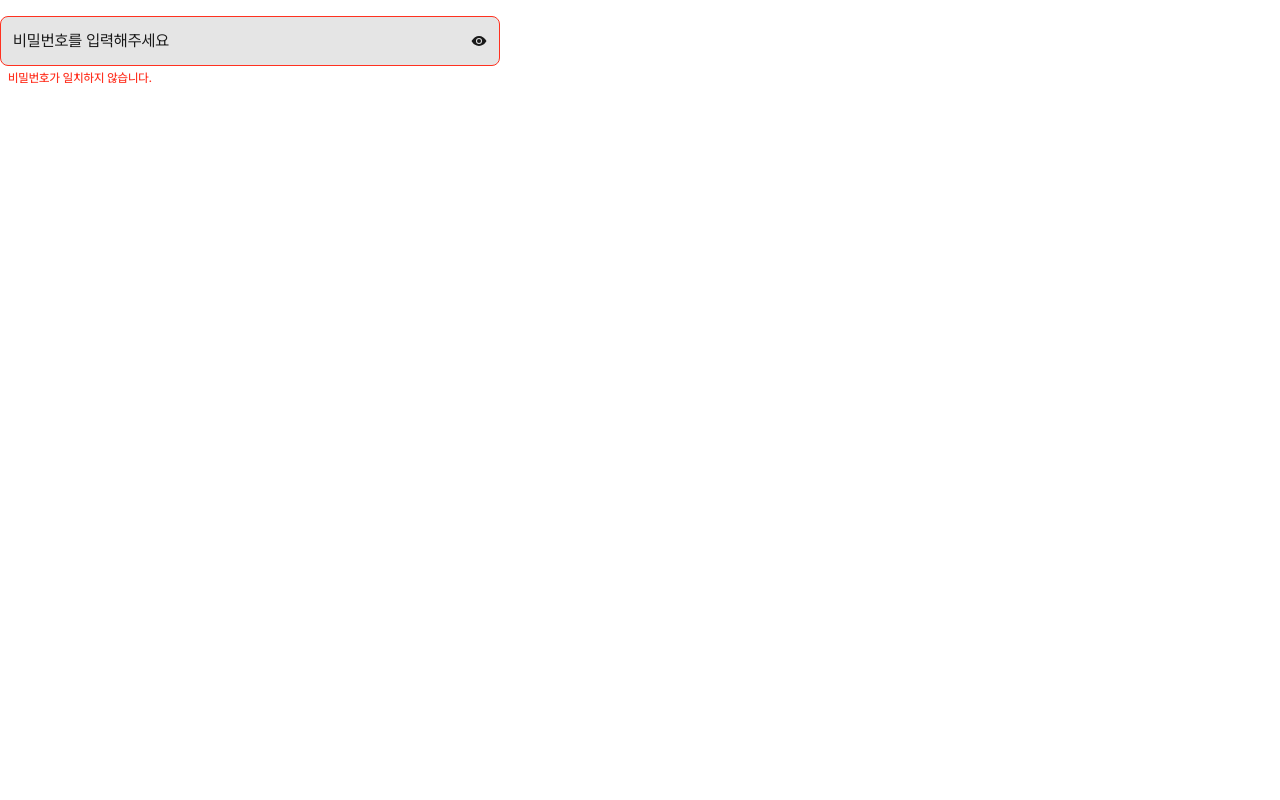
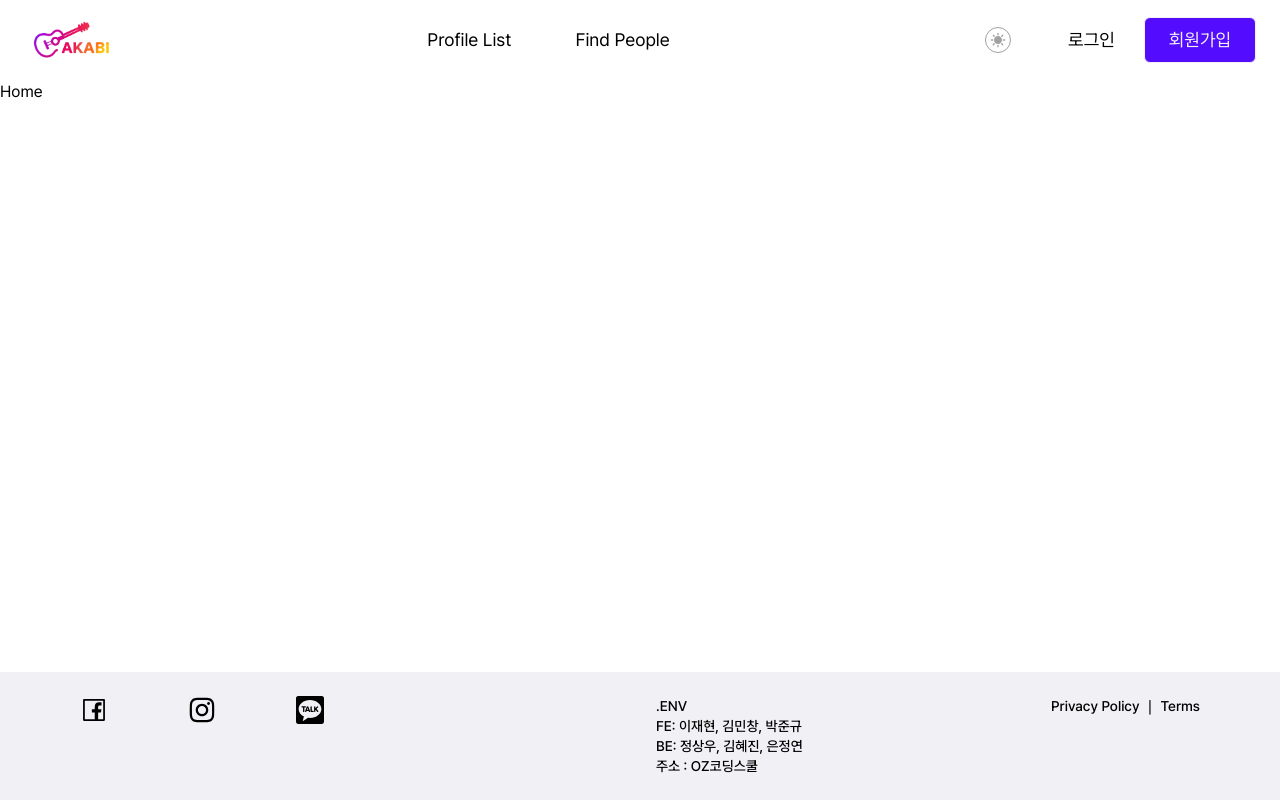
Before and after one commit to env-project/frontend, a React (Vite) app: page / in a window 1280 px wide. Built offline with nearby package versions, Linux system fonts and the light colour scheme.

Commit message:
#81 feat: routing

```diff
--- a/src/App.tsx
+++ b/src/App.tsx
@@ -1,11 +1,28 @@
 import { Routes, Route } from "react-router";
 import "@/index.css";
-import Test from "@/components/Test";
+import RootLayout from "@/components/layout/RootLayout";
+import Home from "@/pages/Home";
+import Login from "@/pages/auth/Login";
+import SignUp from "@/pages/auth/SignUp";
+import RecruitmentList from "@/pages/recruitment-post/RecruitmentList";
+import ProfileList from "@/pages/profile/ProfileList";
 
 function App() {
   return (
     <Routes>
-      <Route path="/" element={<Test />} />
+      <Route element={<RootLayout />}>
+        <Route path="/" element={<Home />} />
+        <Route path="/login" element={<Login />} />
+        <Route path="/sign-up" element={<SignUp />} />
+
+        <Route path="/recruitment-post">
+          <Route index element={<RecruitmentList />} />
+        </Route>
+
+        <Route path="profile">
+          <Route index element={<ProfileList />} />
+        </Route>
+      </Route>
     </Routes>
   );
 }
```
